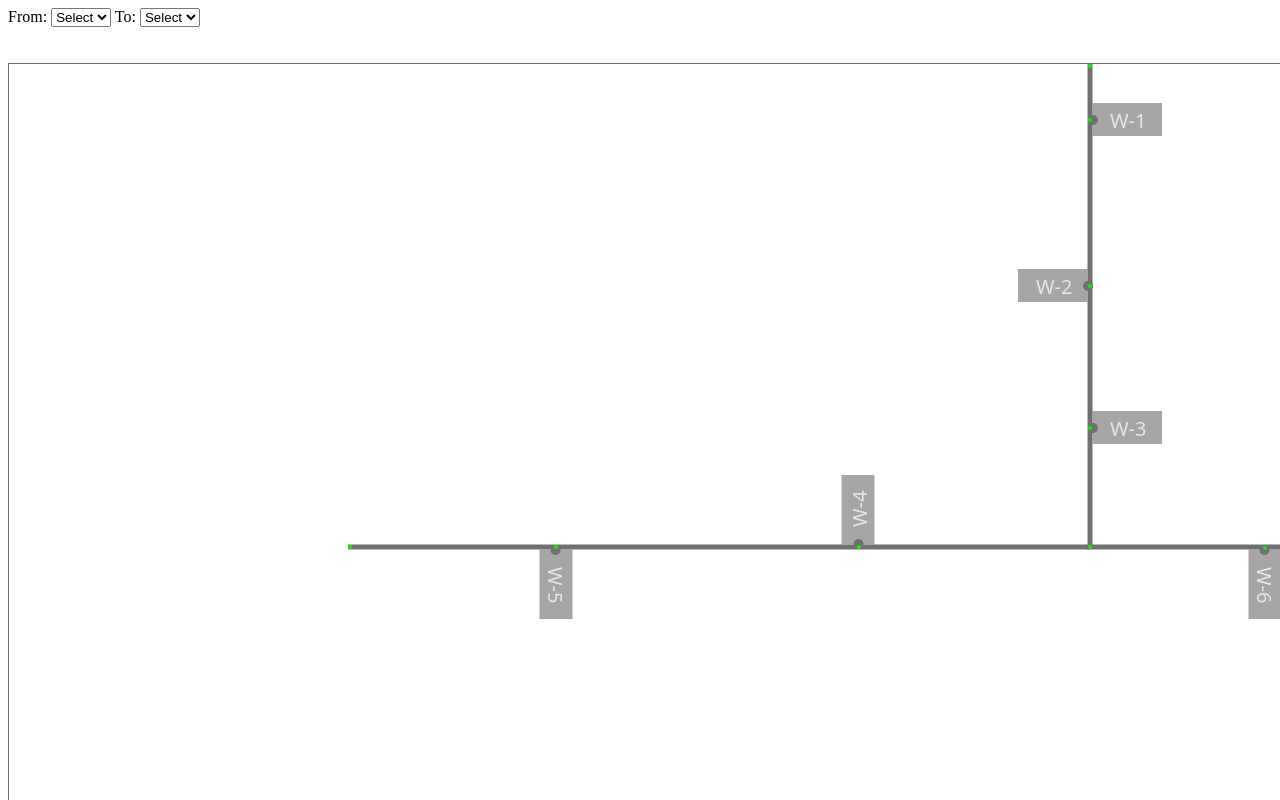
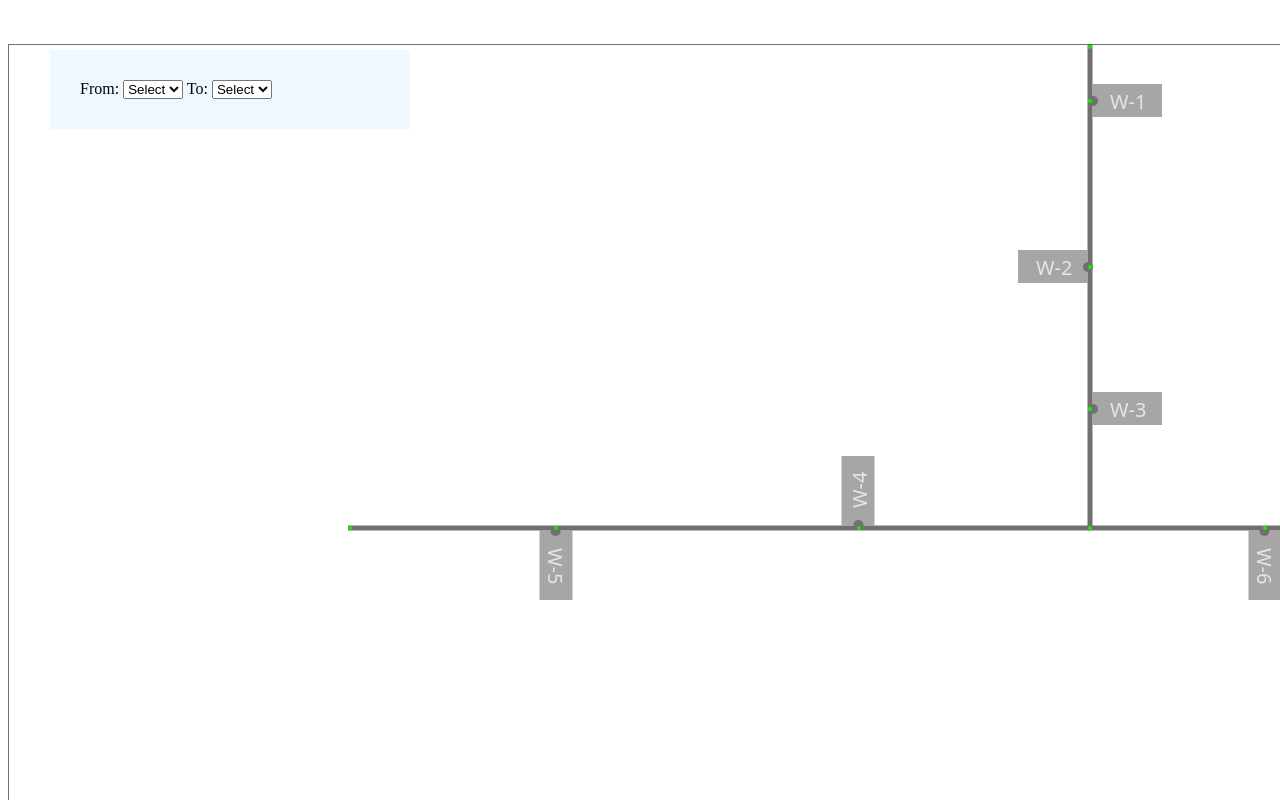
Before and after one commit to woadudakand/mmch, a plain HTML site: page index.html in a window 1280 px wide. Shown: the top 800 px of the page. Drawn offline with Linux system fonts and the light colour scheme.

Commit message:
commit update

```diff
--- a/index.html
+++ b/index.html
@@ -4,6 +4,17 @@
     <meta charset="UTF-8">
     <meta name="viewport" content="width=device-width, initial-scale=1.0">
     <title>Document</title>
+    <style>
+      header {
+        position: fixed;
+        top: 50px;
+        left: 50px;
+        z-index: 50;
+        width: 300px;
+        background-color: aliceblue;
+        padding: 30px;
+      }
+    </style>
 </head>
 <body>
 
@@ -21,18 +32,21 @@
             <rect width="1888" height="1048" stroke="none"/>
             <rect x="0.5" y="0.5" width="1887" height="1047" fill="none"/>
           </g>
+
           <path id="Path_1" data-name="Path 1" d="M1098,16V500h756V854H1098" fill="none" stroke="#707070" stroke-width="5"/>
           <path id="Path_2" data-name="Path 2" d="M1424,122V500" fill="none" stroke="#707070" stroke-width="5"/>
           <path id="Path_3" data-name="Path 3" d="M1098,500H356" fill="none" stroke="#707070" stroke-width="5"/>
           <path id="direction" data-name="direction" d="" fill="none" stroke="red" stroke-width="5"/>
-          <circle id="t1" cx="2" cy="2" r="2" transform="translate(1096 17)" fill="#0bf303"/>
-          <circle id="t2" cx="2" cy="2" r="2" transform="translate(1096 498)" fill="#0bf303"/>
-          <circle id="t3" cx="2" cy="2" r="2" transform="translate(356 498)" fill="#0bf303"/>
-          <circle id="t4" cx="2" cy="2" r="2" transform="translate(1422 497)" fill="#0bf303"/>
-          <circle id="t5" cx="2" cy="2" r="2" transform="translate(1422 122)" fill="#0bf303"/>
-          <circle id="t6" cx="2" cy="2" r="2" transform="translate(1852 498)" fill="#0bf303"/>
-          <circle id="t7" cx="2" cy="2" r="2" transform="translate(1852 851)" fill="#0bf303"/>
-          <circle id="t8" cx="2" cy="2" r="2" transform="translate(1098 852)" fill="#0bf303"/>
+
+          <circle id="t-1" cx="2" cy="2" r="2" transform="translate(1096 17)" fill="#0bf303"/>
+          <circle id="t-2" cx="2" cy="2" r="2" transform="translate(1096 498)" fill="#0bf303"/>
+          <circle id="t-3" cx="2" cy="2" r="2" transform="translate(356 498)" fill="#0bf303"/>
+          <circle id="t-4" cx="2" cy="2" r="2" transform="translate(1422 498)" fill="#0bf303"/>
+          <circle id="t-5" cx="2" cy="2" r="2" transform="translate(1422 122)" fill="#0bf303"/>
+          <circle id="t-6" cx="2" cy="2" r="2" transform="translate(1850 498)" fill="#0bf303"/>
+          <circle id="t-7" cx="2" cy="2" r="2" transform="translate(1850 852)" fill="#0bf303"/>
+          <circle id="t-8" cx="2" cy="2" r="2" transform="translate(1096 852)" fill="#0bf303"/>
+
           <g id="w-1" transform="translate(616 -130)">
             <rect id="Rectangle_1" data-name="Rectangle 1" width="70" height="33" transform="translate(484 186)" fill="#a7a5a5"/>
             <text id="W-1-2" data-name="W-1" transform="translate(502 211)" fill="#e6e4e4" font-size="20" font-family="SegoeUI, Segoe UI"><tspan x="0" y="0">W-1</tspan></text>
@@ -108,16 +122,17 @@
             <text id="W-15-2" data-name="W-15" transform="translate(502 211)" fill="#e6e4e4" font-size="20" font-family="SegoeUI, Segoe UI"><tspan x="0" y="0">W-15</tspan></text>
             <circle id="Ellipse_1-15" data-name="Ellipse 1" cx="5" cy="5" r="5" transform="translate(480 198)" fill="#707070"/>
           </g>
+
           <circle id="w--1" cx="2" cy="2" r="2" transform="translate(1096 71)" fill="#0bf303"/>
           <circle id="w--2" cx="2" cy="2" r="2" transform="translate(1096 237)" fill="#0bf303"/>
           <circle id="w--3" cx="2" cy="2" r="2" transform="translate(1096 379)" fill="#0bf303"/>
           <circle id="w--4" cx="2" cy="2" r="2" transform="translate(865 498)" fill="#0bf303"/>
           <circle id="w--5" cx="2" cy="2" r="2" transform="translate(562 498)" fill="#0bf303"/>
-          <circle id="w--6" cx="2" cy="2" r="2" transform="translate(1271 499)" fill="#0bf303"/>
+          <circle id="w--6" cx="2" cy="2" r="2" transform="translate(1271 498)" fill="#0bf303"/>
           <circle id="w--7" cx="2" cy="2" r="2" transform="translate(1422 346)" fill="#0bf303"/>
           <circle id="w--8" cx="2" cy="2" r="2" transform="translate(1422 156)" fill="#0bf303"/>
-          <circle id="w--9" cx="2" cy="2" r="2" transform="translate(1590 499)" fill="#0bf303"/>
-          <circle id="w--10" cx="2" cy="2" r="2" transform="translate(1769 497)" fill="#0bf303"/>
+          <circle id="w--9" cx="2" cy="2" r="2" transform="translate(1590 498)" fill="#0bf303"/>
+          <circle id="w--10" cx="2" cy="2" r="2" transform="translate(1769 498)" fill="#0bf303"/>
           <circle id="w--11" cx="2" cy="2" r="2" transform="translate(1850 629)" fill="#0bf303"/>
           <circle id="w--12" cx="2" cy="2" r="2" transform="translate(1850 786)" fill="#0bf303"/>
           <circle id="w--13" cx="2" cy="2" r="2" transform="translate(1640 852)" fill="#0bf303"/>
--- a/script.js
+++ b/script.js
@@ -14,12 +14,17 @@ window.addEventListener('load', () => {
     to.innerHTML = options;
 
     let path = '';
-
+    let fromX = '';
+    let fromY = '';
+    let toX = '';
+    let toY = '';
     from.addEventListener('change', (event) => {
         const fromId = document.getElementById(event.target.value);
         const translate = fromId.getAttribute('transform').split(') ')[0].split(')')[0].split('(')[1];
         const translateX = translate.split(' ')[0];
         const translateY = translate.split(' ')[1];
+        fromX = translateX;
+        fromY = translateY;
         path += `M${translateX},${translateY}`;
     });
 
@@ -28,9 +33,30 @@ window.addEventListener('load', () => {
         const translate = toId.getAttribute('transform').split(') ')[0].split(')')[0].split('(')[1];
         const translateX = translate.split(' ')[0];
         const translateY = translate.split(' ')[1];
-        path += `H${translateX}V${translateY}`;
-        console.log(path);
-        direction.setAttribute('d', path);
+        toX = translateX;
+        toY = translateY;
+
+        if(fromX == toX || fromY == toY){
+            path += `H${translateX}V${translateY}`;
+            direction.setAttribute('d', path);
+            // path = '';
+        } else {
+            // console.log("{"+fromX, fromY+"}", "{"+toX, toY+"}");
+            const turns = document.querySelectorAll('circle[id^="t-"]');
+            turns.forEach(turn => {
+                const turnTranslate = turn.getAttribute('transform').split(') ')[0].split(')')[0].split('(')[1];
+
+                if(turnTranslate == fromX + " " + toY || turnTranslate == toX+" "+fromY){
+                    const turnTranslateX = turnTranslate.split(' ')[0];
+                    const turnTranslateY = turnTranslate.split(' ')[1];
+                    path += `H${turnTranslateX}V${turnTranslateY}H${translateX}V${translateY}`;
+                    direction.setAttribute('d', path);
+                } else {
+                    console.log(turnTranslate);
+                }
+            })
+
+        }
     });
 
 })
```
Also changed, not shown: mmch-2.png (added), mmch-2.svg (added).
